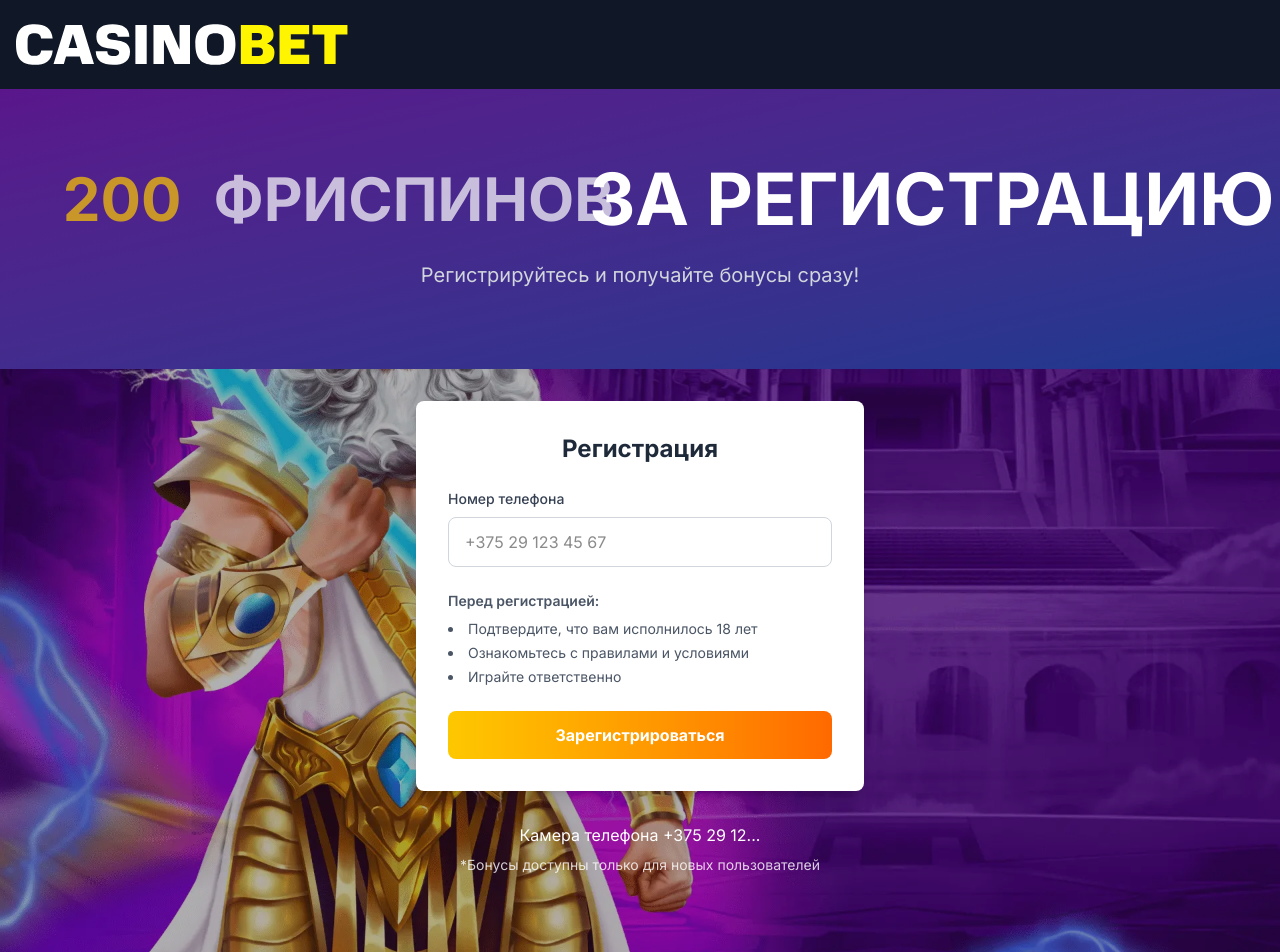
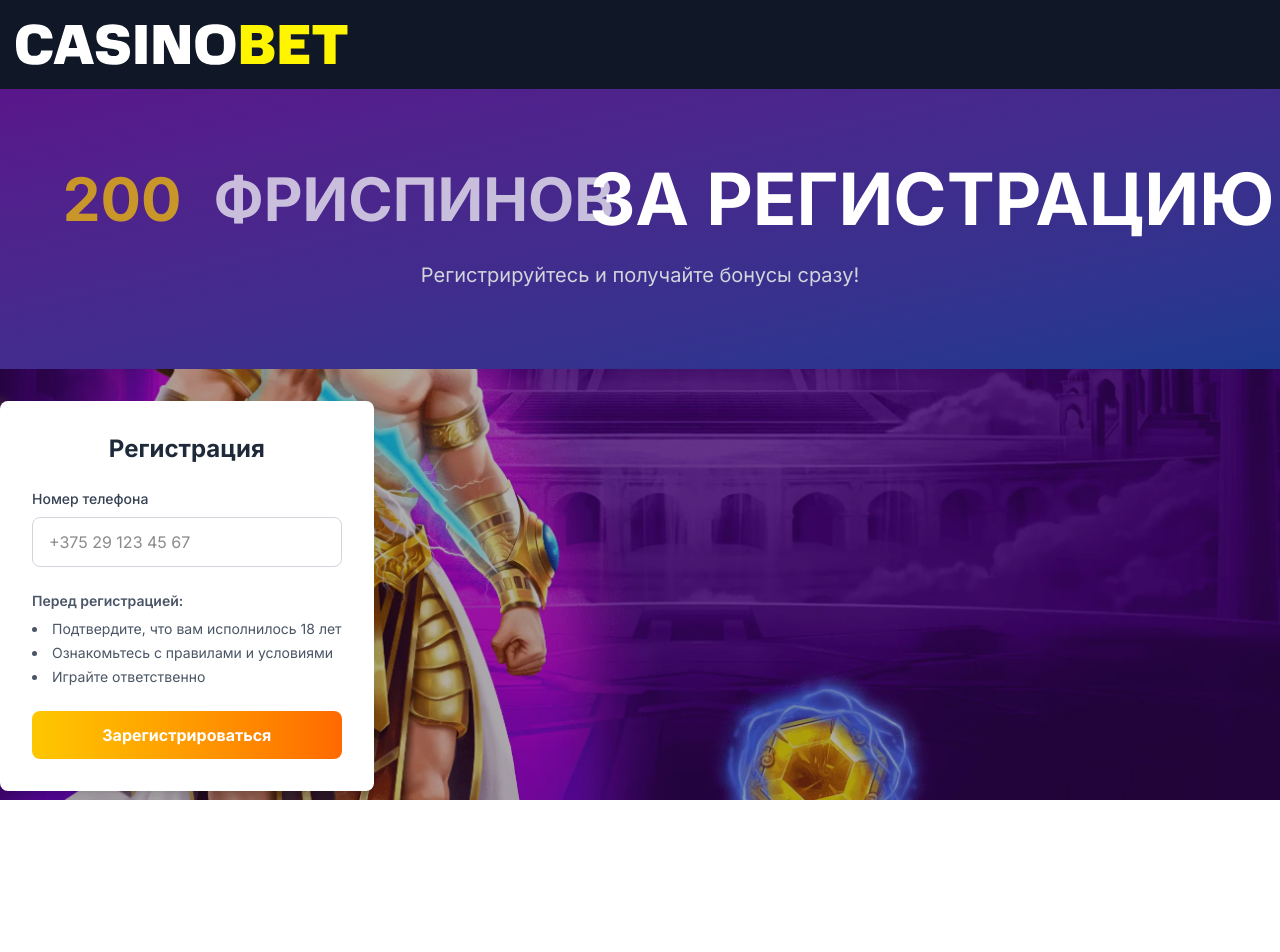
Before and after one commit to bartcevich/LandingTest, a Next.js app: page / in a window 1280 px wide. Shown: the top 952 px of the page. After the commit the page ends 800 px from the top, so only its background shows below. Built offline with nearby package versions, Linux system fonts and the light colour scheme.

Commit message:
fixed the page layout

```diff
--- a/src/app/home.module.css
+++ b/src/app/home.module.css
@@ -40,6 +40,13 @@
 }
 
 .content {
+    max-width: 1920px;
+  width: 100%;
   position: relative;
-  z-index: 1;
+  z-index: 5;
 }
+
+.registration{
+    position: absolute;
+  z-index: 10;
+}
--- a/src/app/page.tsx
+++ b/src/app/page.tsx
@@ -7,18 +7,14 @@ export default function Home() {
   return (
     <main className={styles.homepage}>
       <div
-        className={`w-full max-w-[1920px] mx-auto min-h-[1080px] overflow-hidden ${styles.content}`}
+        // className={`w-full max-w-[1920px] mx-auto min-h-[1080px] overflow-hidden ${styles.content}`}
+        className={styles.content}
       >
         <Header />
         <Promotion />
-        <RegistrationForm />
 
-        {/* Дополнительная информация */}
-        <div className="container mx-auto px-4 py-8 text-center text-white">
-          <p>Камера телефона +375 29 12...</p>
-          <p className="mt-2 text-sm text-white/80">
-            *Бонусы доступны только для новых пользователей
-          </p>
+        <div className={styles.registration}>
+          <RegistrationForm />
         </div>
       </div>
     </main>
```
Also changed, not shown: 1 other file (tests, documents, lock files or other folders).
